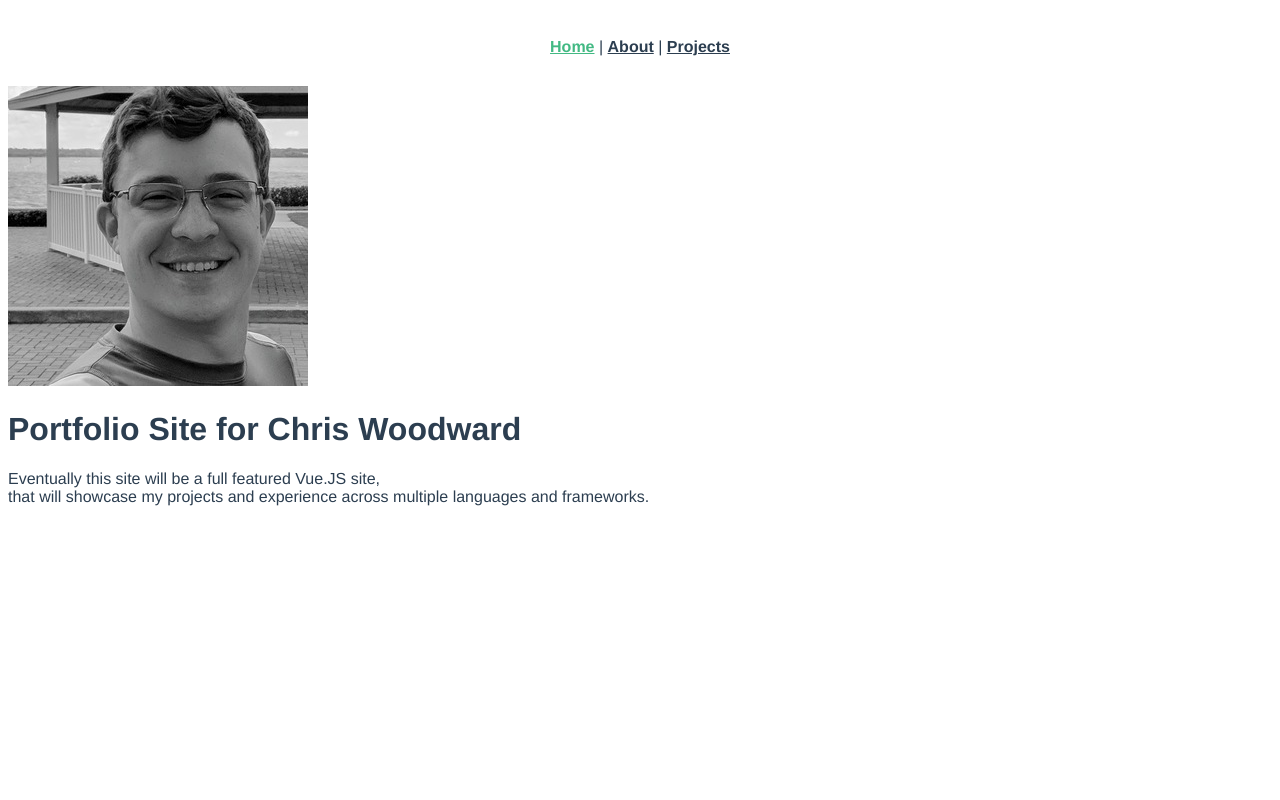
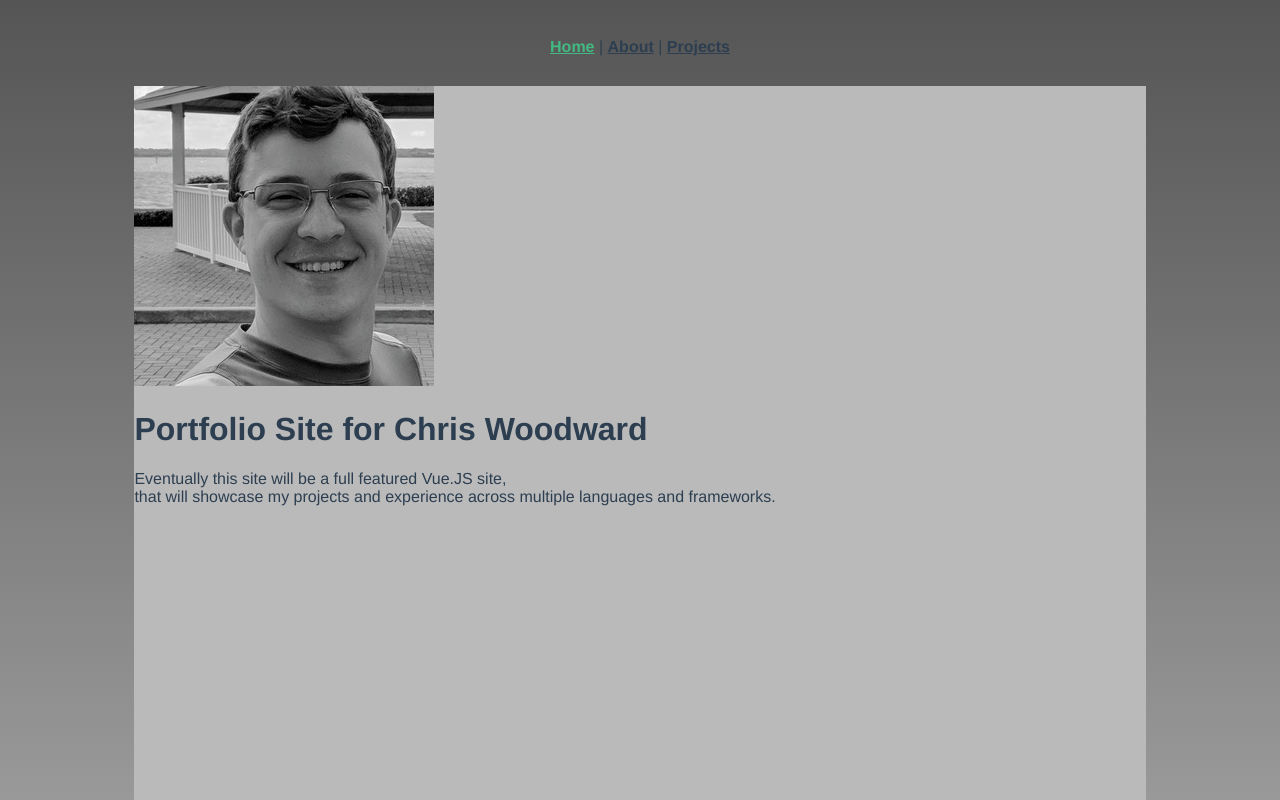
Before and after one commit to cw00dw0rd/portfolioSite, a Vue app: page / in a window 1280 px wide. Shown: the top 800 px of the page. Built offline with nearby package versions, Linux system fonts and the light colour scheme.

Commit message:
small formatting change

```diff
--- a/src/App.vue
+++ b/src/App.vue
@@ -9,7 +9,12 @@
   </div>
 </template>
 
-<style scoped>
+<style>
+body {
+  background: linear-gradient(to bottom, #555, #999);
+  background-attachment: fixed;
+  height: 100%;
+}
 #app {
   font-family: 'Avenir', Helvetica, Arial, sans-serif;
   -webkit-font-smoothing: antialiased;
--- a/src/home/Home.vue
+++ b/src/home/Home.vue
@@ -20,5 +20,9 @@ export default {
 <style scoped>
   .home {
     text-align: left;
+    background-color: rgb(186,186,186);
+    height: 1000px;
+    width: 80%;
+    margin: 0 auto;
   }
 </style>
```
